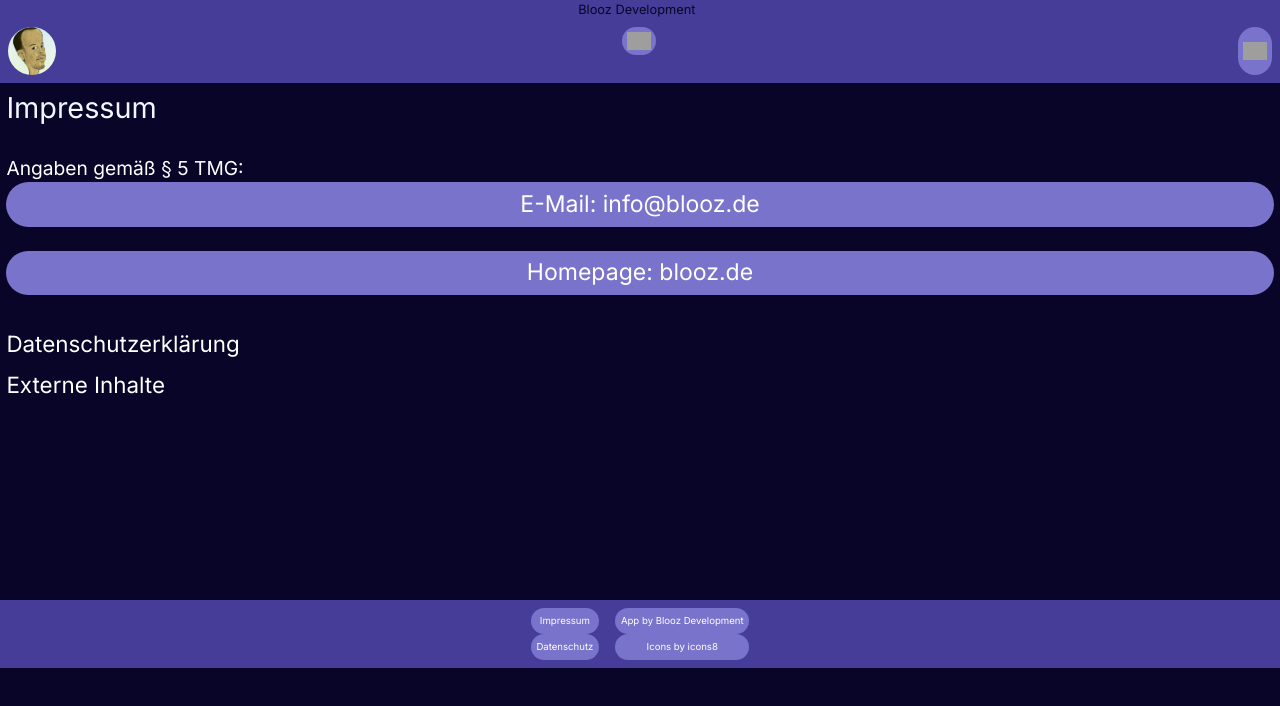
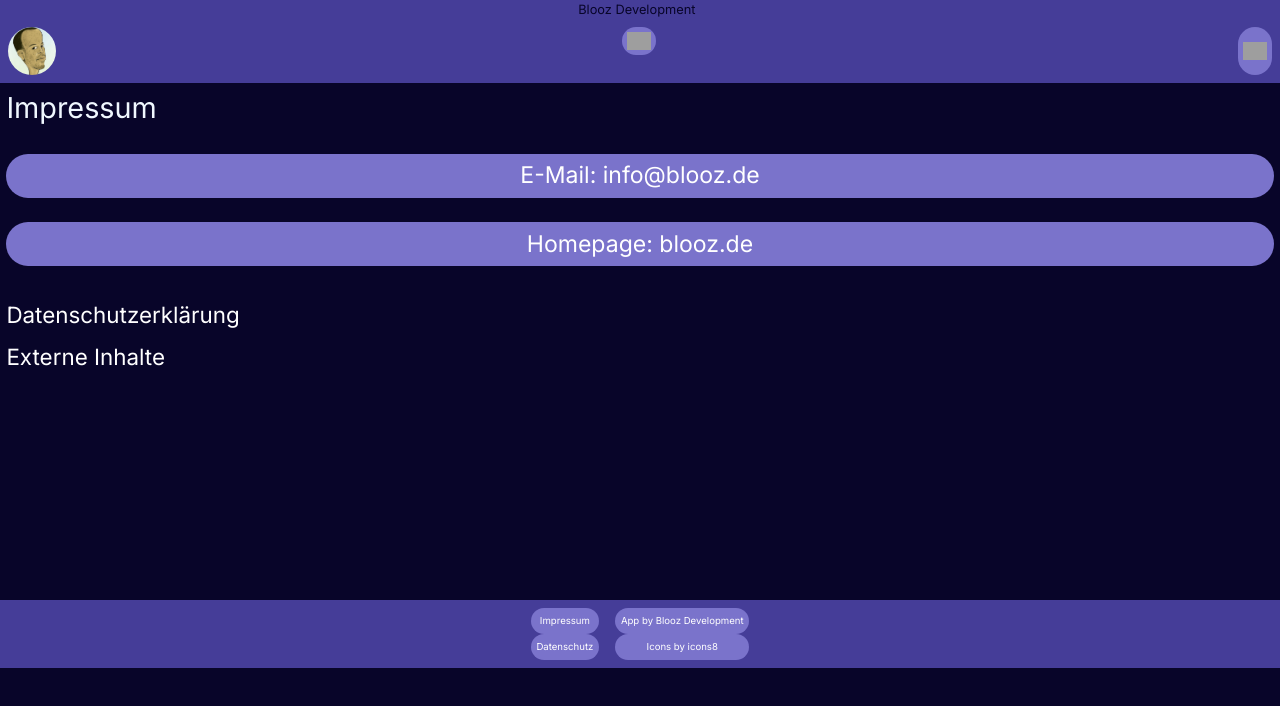
Before and after one commit to mumbablooz/development, a Next.js app: page /Impressum in a window 1280 px wide. Shown: the top 706 px of the page. Built offline with nearby package versions, Linux system fonts and the light colour scheme; grey boxes are pictures that could not be loaded.

Commit message:
Update page.jsx

```diff
--- a/app/Impressum/page.jsx
+++ b/app/Impressum/page.jsx
@@ -9,7 +9,7 @@ export default function Impressum() {
 
         <h2>Impressum</h2>
         <br />
-<p>Angaben gemäß § 5 TMG:</p>
+
         <KontaktDaten />
 <br />
 <Link href={'/Datenschutz'}><h3>Datenschutzerklärung</h3></Link>
```
